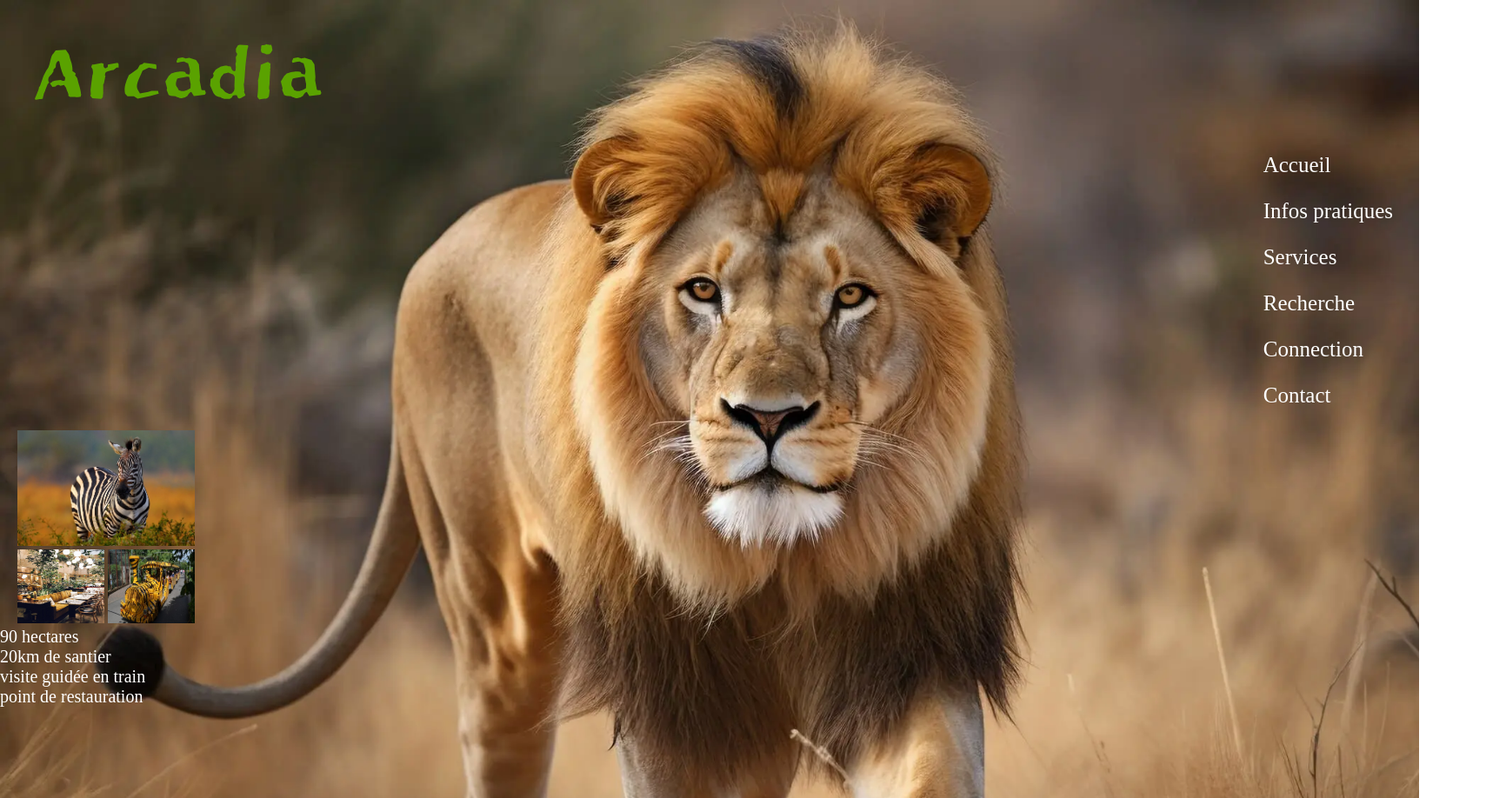
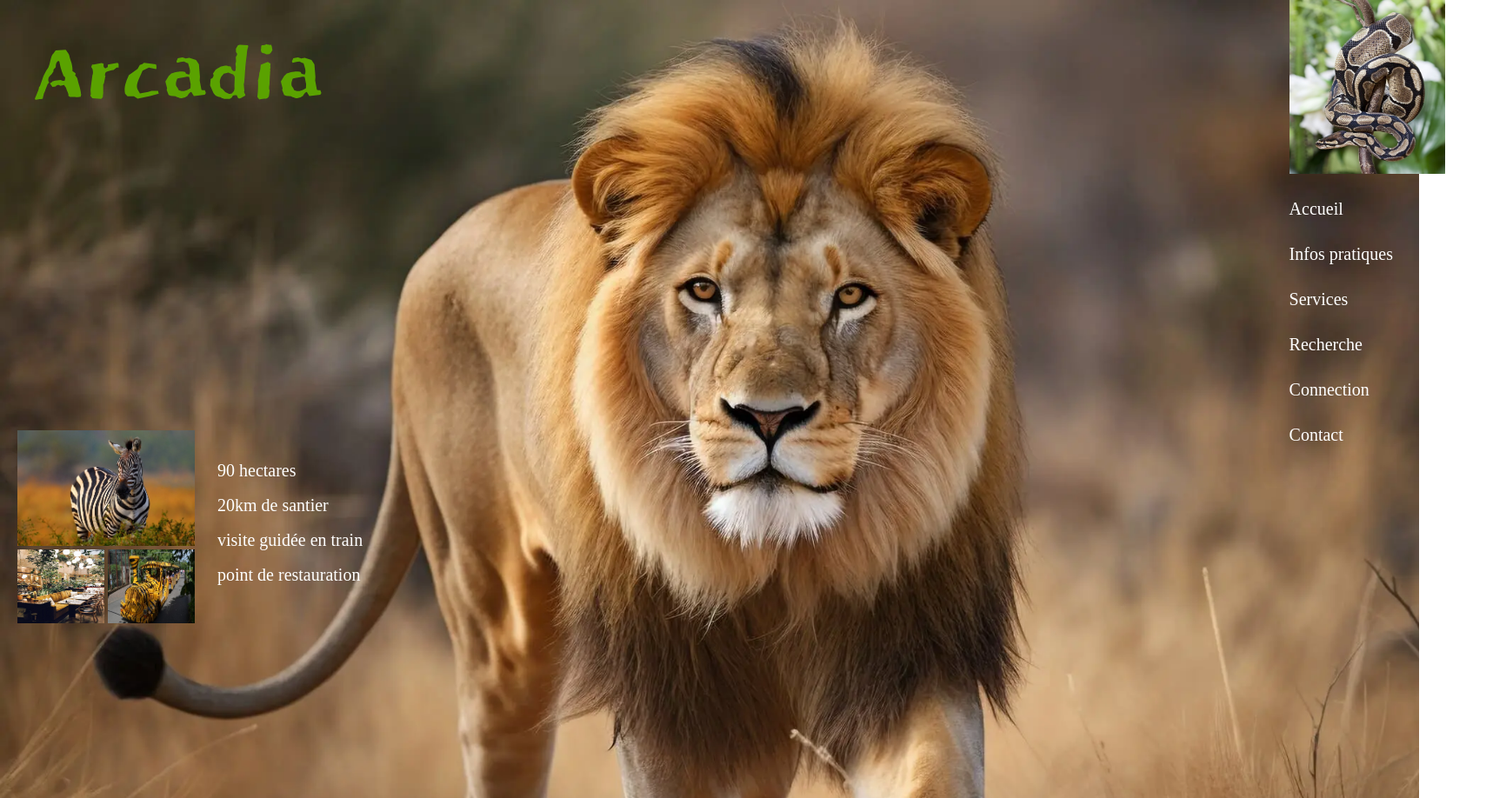
Before and after one commit to seb-alliot/arcadia, a website: page accueil_figma.html in a window 1280 px wide. Shown: the top 918 px of the page at 87% size, 1732 px wide, since content can reach past the window. Drawn offline with Linux system fonts and the light colour scheme; grey boxes are pictures that could not be loaded.

Commit message:
presque fini
Signed-off-by: itsuki <159288706+seb-alliot@users.noreply.github.com>

```diff
--- a/accueil_figma.html
+++ b/accueil_figma.html
@@ -15,7 +15,7 @@
         <a href="accueil_figma.html" id="logo-figma"> <img src="./animaux_zoo/logo_arcadia.svg"
                 alt="accueil-figma"></a><!--lien logo bar accueil-->
         <nav id="menu-site">
-            <ul>
+            <ul><div id="image-deco"><img src="./animaux_zoo/python-royal.jpg"></div>
                 <li><a href="accueil_figma.html">Accueil</a></li><!--lien nav bar accueil-->
                 <li><a href="./page_annexe_aux_base/info_pratique.html">Infos pratiques</a></li>
                 <li><a href="./page_annexe_aux_base/services.html">Services</a></li>
@@ -26,7 +26,7 @@
         </nav>
         <div id="menu-service"><!--lien aux services part photo-->
                 <div><a href="./page_annexe_aux_base/info_pratique.html"><img src="./animaux_zoo/zebre.jpg"
-                            alt="info-pratique" id="photo-zebre" ></a></div>
+                            alt="info-pratique" id="photo-zebre"></a></div>
                 <div><a href="./page_annexe_aux_base/info_pratique.html"><img src="./photo-restaurant/restau.jpg"
                             alt="info-pratique" id="photo-restau" class="petite-image"></a></div>
                 <div><a href="./page_annexe_aux_base/info_pratique.html"><img src="./photo train/train-zoo.jpg"
@@ -34,10 +34,10 @@
 
         </div>
         <div id="text-service">
-            <p id="text-service">90 hectares</p>
-            <p id="text-service">20km de santier</p>
-            <p id="text-service">visite guidée en train</p>
-            <p id="text-service">point de restauration</p>
+            <p>90 hectares</p>
+            <p>20km de santier</p>
+            <p>visite guidée en train</p>
+            <p>point de restauration</p>
         </div>
     </header>
 
--- a/test-figma.css
+++ b/test-figma.css
@@ -42,20 +42,31 @@ h1,h2,h3{
     align-items: center;
     line-height: 50px;
     margin-right: 30px;
-    margin-top: 100px;
+    margin-top: 150px;
 }
 
 #menu-site li{
     list-style: none;
+    align-items: column;
 }
 
 #menu-site a{
     text-decoration: none;
     font-family: JejuHallasan;
     color: white;
-    font-size: 25px;
-    font-weight: 285;
-    margin-top: 50px;
+    font-size: 20px;
+    top: 50px;
+
+}
+
+ul #image-deco img{
+    background-image: url(./animaux_zoo/python-royal.jpg);
+    width: 179px;
+    height: 200px;
+    float: inline-end;
+    position: absolute;
+    top: 0;
+    right: auto;
 }
 
 
@@ -82,21 +93,21 @@ h1,h2,h3{
     margin-left: 4px;
 }
 
-#text-service p {
+#text-service p  {
+    margin-left: 250px;
     font-family: JejuHallasan;
     font-size: 20px;
     color: white;
+
 }
-#text-service #menu-service {
+#text-service {
     display: flex;
-    align-items: right;
-    margin-left: 20px;
-    margin-top: 20px;
+    flex-direction: column;
+    margin-top: -200px;
+    line-height: 2;
 }
-#menu-service #text-service{
-    display: block;
-    align-content: flex-end;
-}
+
+
 #habitat nav li {
     display: flex;
     position: relative;
@@ -125,5 +136,5 @@ h1,h2,h3{
     float: left;
     width: 100%;
     margin-top: 577.15px;
-    margin-left: 50px;
+    margin-left: 100px;
 }
```
